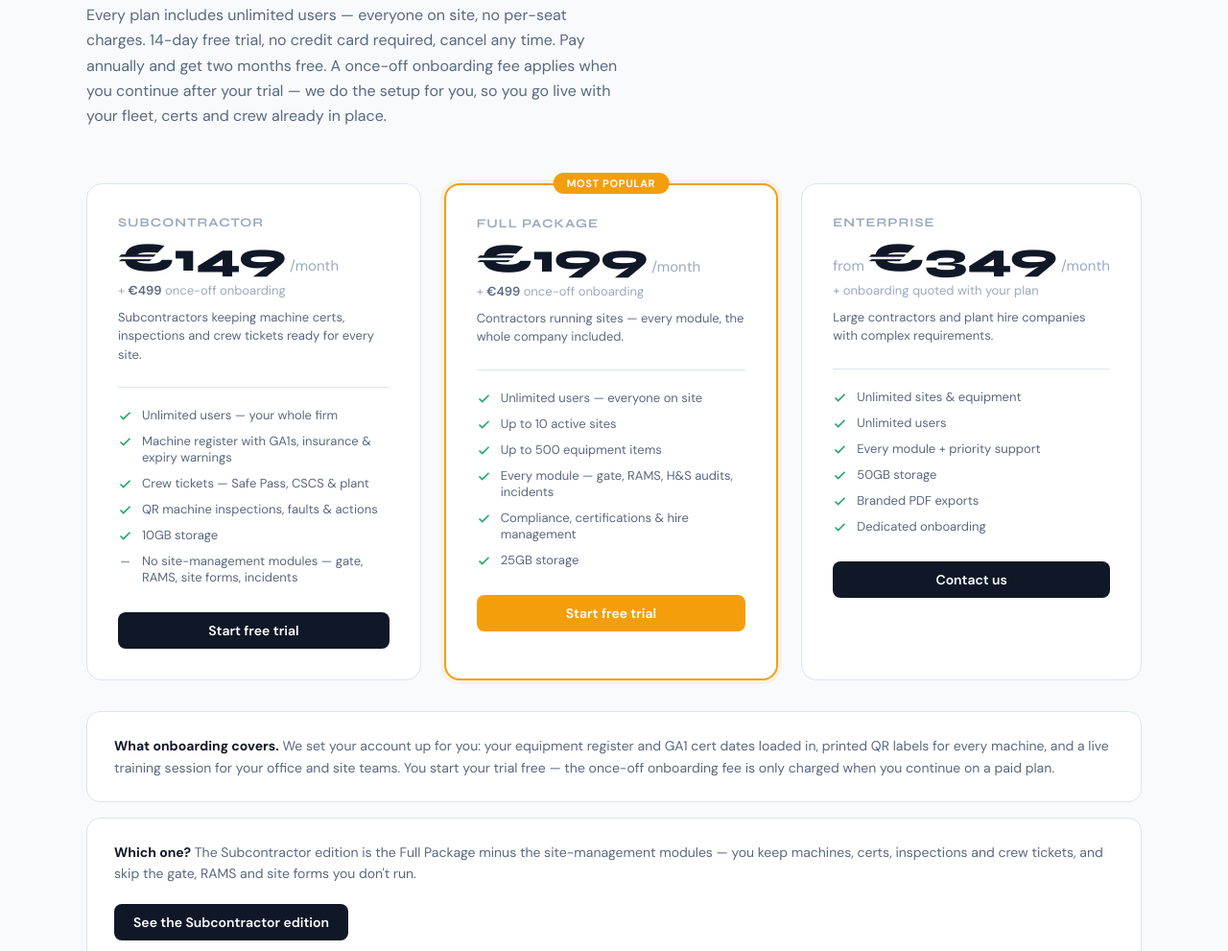
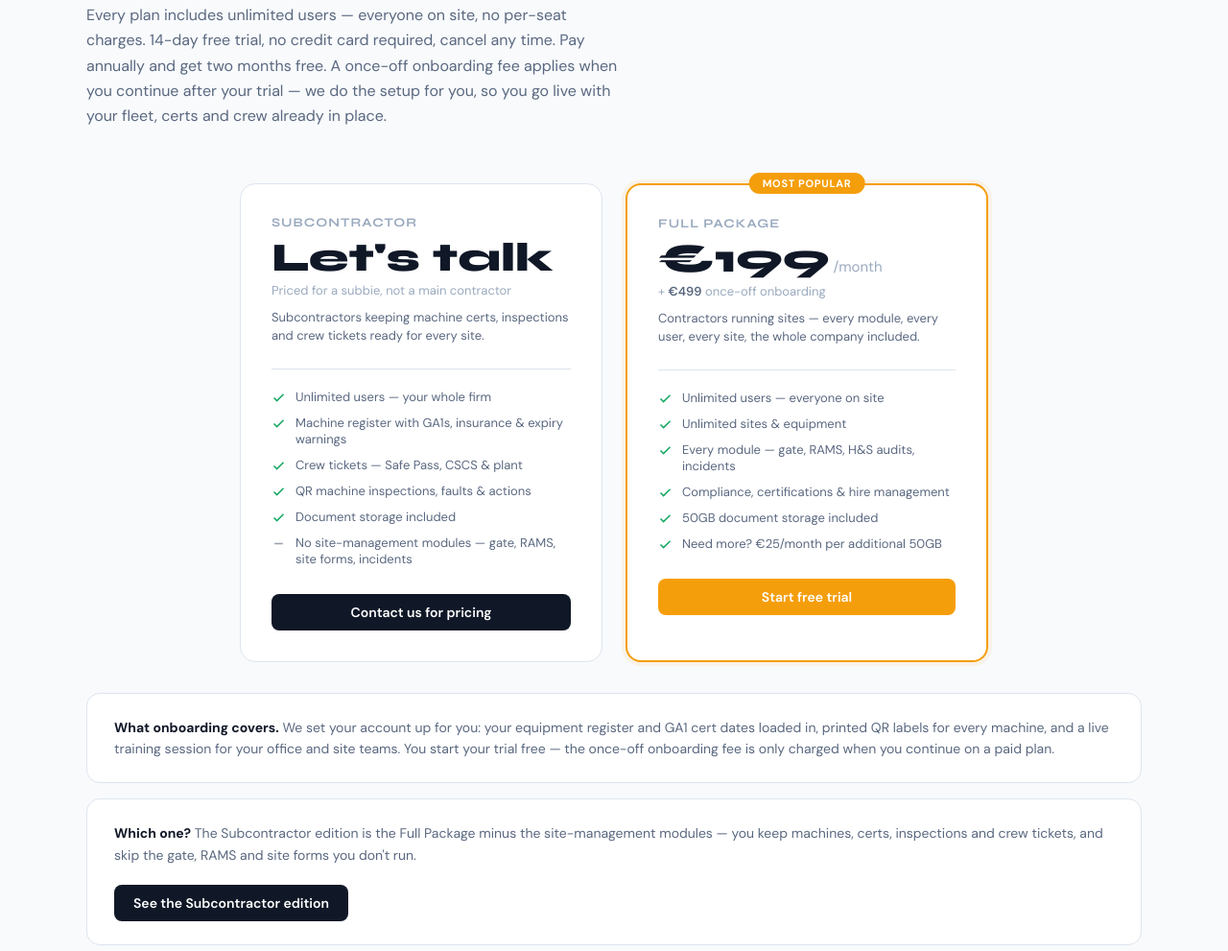
Before and after one commit to BudShandy/equipset-website, a plain HTML site: page index.html in a window 1280 px wide. Shown: the part 3681-4672 px from the top of the page at 96% size. Drawn offline with Linux system fonts and the light colour scheme.

Commit message:
git: new pricing — €199 full package (50GB incl, +€25/50GB), subbie pricing on request
Full Package: unlimited users/sites/equipment, 50GB included, €25/month
per additional 50GB. Subcontractor tier and page: price removed, contact
us for a fleet-sized quote. Enterprise card dropped — €199 now includes
everything it priced. JSON-LD offers and FAQ schema updated to match.

Co-Authored-By: Claude Fable 5 <noreply@anthropic.com>

```diff
--- a/index.html
+++ b/index.html
@@ -41,28 +41,8 @@
   "offers": [
     {
       "@type": "Offer",
-      "name": "Subcontractor",
-      "price": "149",
-      "priceCurrency": "EUR",
-      "priceSpecification": {
-        "@type": "UnitPriceSpecification",
-        "billingDuration": "P1M"
-      }
-    },
-    {
-      "@type": "Offer",
       "name": "Full Package",
       "price": "199",
-      "priceCurrency": "EUR",
-      "priceSpecification": {
-        "@type": "UnitPriceSpecification",
-        "billingDuration": "P1M"
-      }
-    },
-    {
-      "@type": "Offer",
-      "name": "Enterprise",
-      "price": "349",
       "priceCurrency": "EUR",
       "priceSpecification": {
         "@type": "UnitPriceSpecification",
@@ -168,7 +148,7 @@ h1 em{font-style:normal;color:#FBBF24}
 .step-title{font-family:'Syne',sans-serif;font-size:15px;font-weight:700;color:var(--navy);margin-bottom:8px}
 .step-text{font-size:13px;color:var(--grey600);line-height:1.6}
 .pricing{padding:96px 32px;background:var(--grey50)}
-.pricing-grid{display:grid;grid-template-columns:repeat(3,1fr);gap:24px;margin-top:56px}
+.pricing-grid{display:grid;grid-template-columns:repeat(2,1fr);gap:24px;margin:56px auto 0;max-width:780px}
 .price-card{background:var(--white);border:1px solid var(--grey200);border-radius:16px;padding:32px;position:relative;transition:all 0.25s}
 .price-card.featured{border:2px solid var(--blue);box-shadow:0 0 0 4px rgba(245,158,11,0.08)}
 .price-badge{position:absolute;top:-13px;left:50%;transform:translateX(-50%);background:var(--blue);color:white;font-size:11px;font-weight:700;padding:4px 14px;border-radius:100px;letter-spacing:0.06em;text-transform:uppercase;white-space:nowrap}
@@ -353,8 +333,8 @@ footer{background:var(--navy);border-top:1px solid rgba(255,255,255,0.08);paddin
     <div class="pricing-grid">
       <div class="price-card">
         <div class="price-tier">Subcontractor</div>
-        <div class="price-amount"><strong>&#8364;149</strong><span>/month</span></div>
-        <div class="price-onboard">+ <strong>&#8364;499</strong> once-off onboarding</div>
+        <div class="price-amount"><strong>Let's talk</strong></div>
+        <div class="price-onboard">Priced for a subbie, not a main contractor</div>
         <p class="price-desc">Subcontractors keeping machine certs, inspections and crew tickets ready for every site.</p>
         <div class="price-divider"></div>
         <ul class="price-features">
@@ -362,43 +342,27 @@ footer{background:var(--navy);border-top:1px solid rgba(255,255,255,0.08);paddin
           <li><svg width="15" height="15" viewBox="0 0 24 24" fill="none" stroke="#18A865" stroke-width="2.5"><polyline points="20 6 9 17 4 12"/></svg>Machine register with GA1s, insurance &amp; expiry warnings</li>
           <li><svg width="15" height="15" viewBox="0 0 24 24" fill="none" stroke="#18A865" stroke-width="2.5"><polyline points="20 6 9 17 4 12"/></svg>Crew tickets — Safe Pass, CSCS &amp; plant</li>
           <li><svg width="15" height="15" viewBox="0 0 24 24" fill="none" stroke="#18A865" stroke-width="2.5"><polyline points="20 6 9 17 4 12"/></svg>QR machine inspections, faults &amp; actions</li>
-          <li><svg width="15" height="15" viewBox="0 0 24 24" fill="none" stroke="#18A865" stroke-width="2.5"><polyline points="20 6 9 17 4 12"/></svg>10GB storage</li>
+          <li><svg width="15" height="15" viewBox="0 0 24 24" fill="none" stroke="#18A865" stroke-width="2.5"><polyline points="20 6 9 17 4 12"/></svg>Document storage included</li>
           <li style="color:var(--grey600)"><svg width="15" height="15" viewBox="0 0 24 24" fill="none" stroke="#9AA3AF" stroke-width="2.5"><line x1="5" y1="12" x2="19" y2="12"/></svg>No site-management modules — gate, RAMS, site forms, incidents</li>
         </ul>
-        <a href="https://equipset.app/?plan=subcontractor" class="btn btn-dark" style="width:100%;justify-content:center">Start free trial</a>
+        <a href="#contact" class="btn btn-dark" style="width:100%;justify-content:center">Contact us for pricing</a>
       </div>
       <div class="price-card featured">
         <div class="price-badge">Most popular</div>
         <div class="price-tier">Full Package</div>
         <div class="price-amount"><strong>&#8364;199</strong><span>/month</span></div>
         <div class="price-onboard">+ <strong>&#8364;499</strong> once-off onboarding</div>
-        <p class="price-desc">Contractors running sites — every module, the whole company included.</p>
+        <p class="price-desc">Contractors running sites — every module, every user, every site, the whole company included.</p>
         <div class="price-divider"></div>
         <ul class="price-features">
           <li><svg width="15" height="15" viewBox="0 0 24 24" fill="none" stroke="#18A865" stroke-width="2.5"><polyline points="20 6 9 17 4 12"/></svg>Unlimited users — everyone on site</li>
-          <li><svg width="15" height="15" viewBox="0 0 24 24" fill="none" stroke="#18A865" stroke-width="2.5"><polyline points="20 6 9 17 4 12"/></svg>Up to 10 active sites</li>
-          <li><svg width="15" height="15" viewBox="0 0 24 24" fill="none" stroke="#18A865" stroke-width="2.5"><polyline points="20 6 9 17 4 12"/></svg>Up to 500 equipment items</li>
+          <li><svg width="15" height="15" viewBox="0 0 24 24" fill="none" stroke="#18A865" stroke-width="2.5"><polyline points="20 6 9 17 4 12"/></svg>Unlimited sites &amp; equipment</li>
           <li><svg width="15" height="15" viewBox="0 0 24 24" fill="none" stroke="#18A865" stroke-width="2.5"><polyline points="20 6 9 17 4 12"/></svg>Every module — gate, RAMS, H&amp;S audits, incidents</li>
           <li><svg width="15" height="15" viewBox="0 0 24 24" fill="none" stroke="#18A865" stroke-width="2.5"><polyline points="20 6 9 17 4 12"/></svg>Compliance, certifications &amp; hire management</li>
-          <li><svg width="15" height="15" viewBox="0 0 24 24" fill="none" stroke="#18A865" stroke-width="2.5"><polyline points="20 6 9 17 4 12"/></svg>25GB storage</li>
+          <li><svg width="15" height="15" viewBox="0 0 24 24" fill="none" stroke="#18A865" stroke-width="2.5"><polyline points="20 6 9 17 4 12"/></svg>50GB document storage included</li>
+          <li><svg width="15" height="15" viewBox="0 0 24 24" fill="none" stroke="#18A865" stroke-width="2.5"><polyline points="20 6 9 17 4 12"/></svg>Need more? &#8364;25/month per additional 50GB</li>
         </ul>
         <a href="https://equipset.app/signup" class="btn btn-primary" style="width:100%;justify-content:center">Start free trial</a>
-      </div>
-      <div class="price-card">
-        <div class="price-tier">Enterprise</div>
-        <div class="price-amount"><span>from</span><strong>&#8364;349</strong><span>/month</span></div>
-        <div class="price-onboard">+ onboarding quoted with your plan</div>
-        <p class="price-desc">Large contractors and plant hire companies with complex requirements.</p>
-        <div class="price-divider"></div>
-        <ul class="price-features">
-          <li><svg width="15" height="15" viewBox="0 0 24 24" fill="none" stroke="#18A865" stroke-width="2.5"><polyline points="20 6 9 17 4 12"/></svg>Unlimited sites &amp; equipment</li>
-          <li><svg width="15" height="15" viewBox="0 0 24 24" fill="none" stroke="#18A865" stroke-width="2.5"><polyline points="20 6 9 17 4 12"/></svg>Unlimited users</li>
-          <li><svg width="15" height="15" viewBox="0 0 24 24" fill="none" stroke="#18A865" stroke-width="2.5"><polyline points="20 6 9 17 4 12"/></svg>Every module + priority support</li>
-          <li><svg width="15" height="15" viewBox="0 0 24 24" fill="none" stroke="#18A865" stroke-width="2.5"><polyline points="20 6 9 17 4 12"/></svg>50GB storage</li>
-          <li><svg width="15" height="15" viewBox="0 0 24 24" fill="none" stroke="#18A865" stroke-width="2.5"><polyline points="20 6 9 17 4 12"/></svg>Branded PDF exports</li>
-          <li><svg width="15" height="15" viewBox="0 0 24 24" fill="none" stroke="#18A865" stroke-width="2.5"><polyline points="20 6 9 17 4 12"/></svg>Dedicated onboarding</li>
-        </ul>
-        <a href="#contact" class="btn btn-dark" style="width:100%;justify-content:center">Contact us</a>
       </div>
     </div>
     <div style="margin-top:32px;background:var(--white);border:1px solid var(--grey200);border-radius:14px;padding:24px 28px">
```
Also changed, not shown: subcontractors.html (+1 -1 lines).
